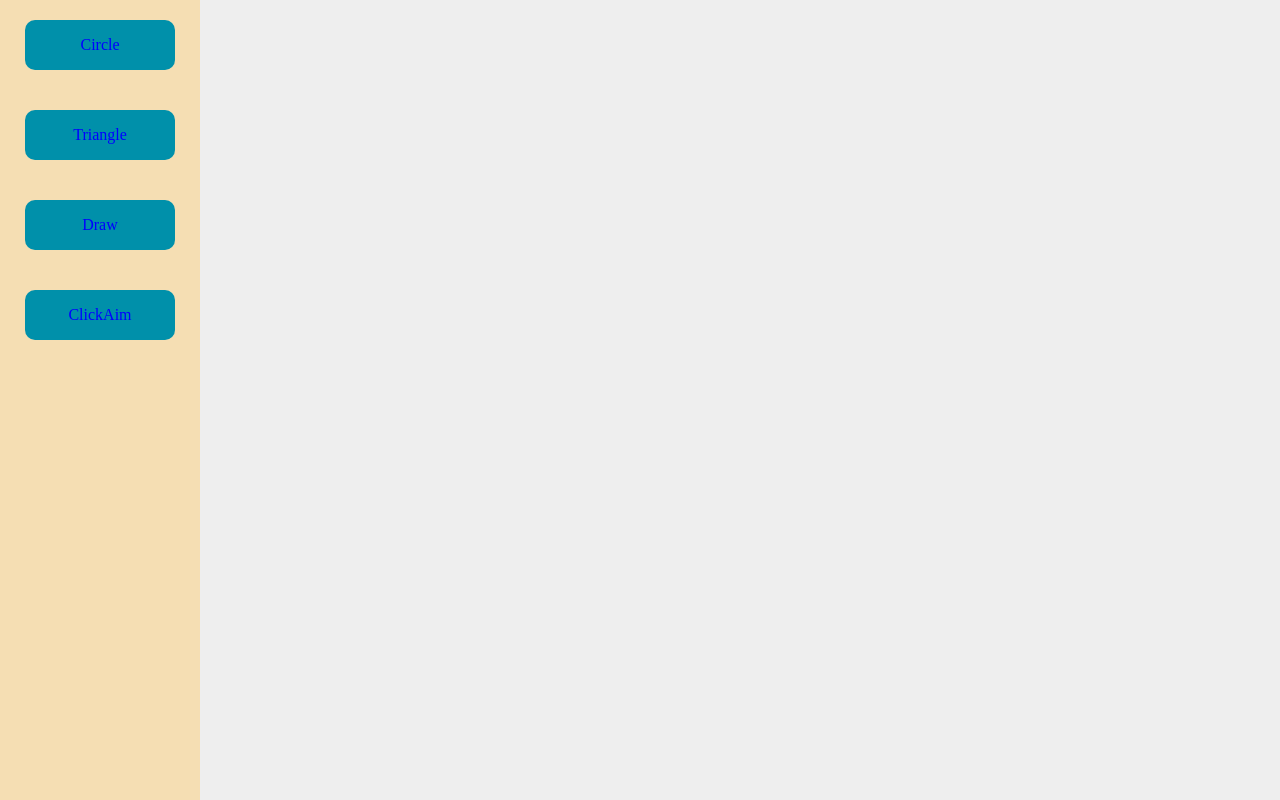
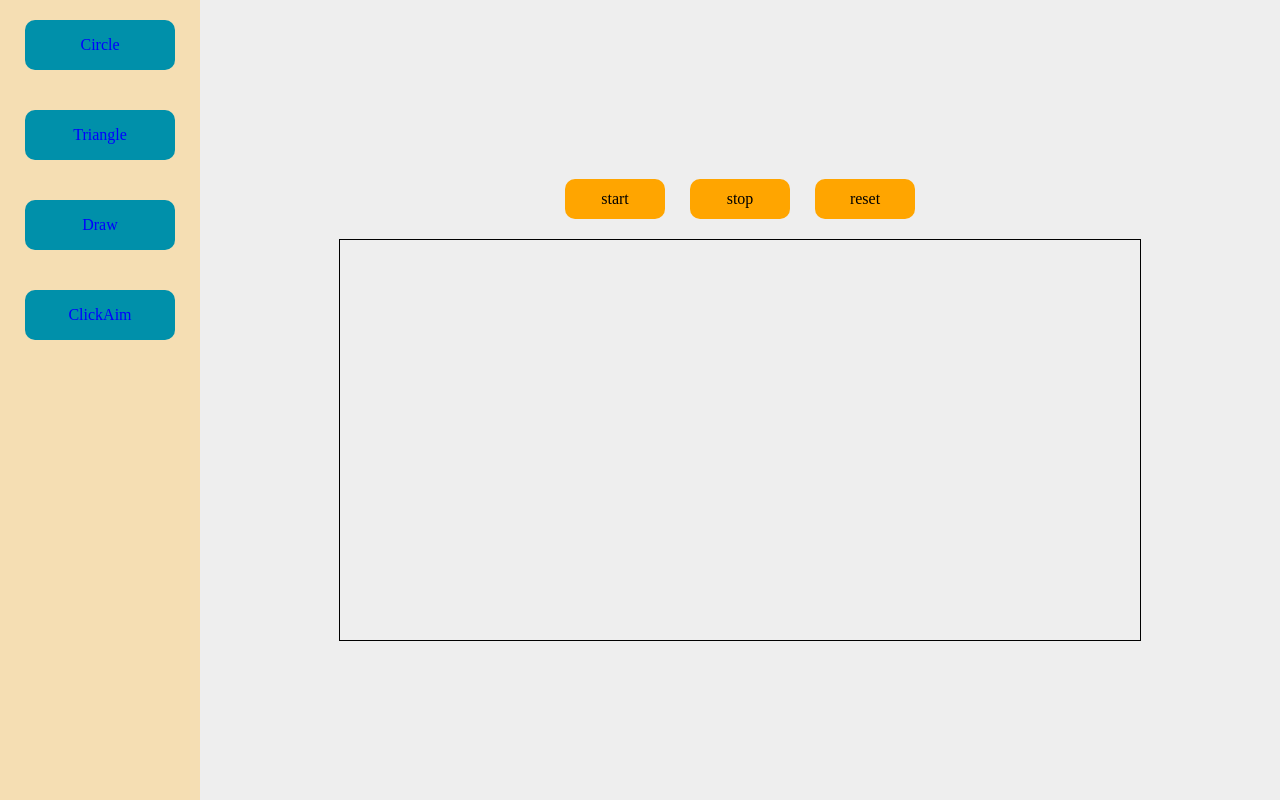
Before and after one commit to JHL71/playground, a React (Create React App) app in the folder playground/: page /canvas in a window 1280 px wide. Both pictures are taken after a click on the element "ClickAim". Built offline with nearby package versions, Linux system fonts and the light colour scheme.

Commit message:
create canvas click-aim

```diff
--- a/playground/src/page/canvas.js
+++ b/playground/src/page/canvas.js
@@ -68,7 +68,6 @@ const Select = styled.div`
   flex-direction: column;
   justify-content: right;
   align-items: center;
-
 `
 
 const List = styled.div`
--- a/playground/src/shape/click-aim.js
+++ b/playground/src/shape/click-aim.js
@@ -1,8 +1,134 @@
+import { useEffect, useRef } from "react";
+import styled from "styled-components";
+
 const ClickAim = () => {
+  const cvRef = useRef(null);
+  let start = false;
+  let tgtList = [];
+  let id = 0;
+  let size = 1;
+
+  const createTgt = () => {
+    if (cvRef.current) {
+      const ctx = cvRef.current.getContext('2d');
+      const [x, y, idx] = [Math.round(Math.random() * 700) + 50, Math.round(Math.random() * 300) + 50, size];
+      if (size % 10 === 1)
+        tgtList.push([x, y, idx]);
+      tgtList.forEach((pos, idx) => {
+        let len = (size - pos[2]);
+        if (len > 50) {
+          len = 100 - size + pos[2];
+        }
+        if (len < 0) {
+          len = 0;
+          tgtList.shift();
+        }
+        if (idx === 0) ctx.reset();
+        ctx.beginPath();
+        ctx.arc(pos[0], pos[1], len, 0, Math.PI * 2, true);
+        ctx.fillStyle = '#9f409f';
+        ctx.fill();
+        ctx.closePath();
+      });
+      size++;
+      id = setTimeout(() => {
+        window.requestAnimationFrame(() => createTgt());
+      }, 50);
+    }
+  }
+
+  const clearBrd = () => {
+    start = false;
+    size = 1;
+    if (cvRef.current) {
+      const ctx = cvRef.current.getContext('2d');
+      ctx.reset();
+      clearTimeout(id);
+      tgtList = [];
+    }
+  }
+
+  const clickTgt = (e) => {
+    let check = true;
+    if (start) {
+      const [x, y] = [e.nativeEvent.offsetX, e.nativeEvent.offsetY];
+      console.log(x,y);
+      let cp = tgtList[tgtList.length - 1][2];
+      tgtList = tgtList.filter(([tx, ty, idx]) => {
+        if (check) {
+          let len = cp - idx;
+          if (len > 50) len = 100 - cp + idx;
+          let isIn = (Math.sqrt(Math.pow(tx - x, 2) + Math.pow(ty - y, 2)) < len);
+          if (isIn) check = false;
+          return !(isIn);
+        } else {
+          return true;
+        }
+      })
+    }
+  }
+
+  useEffect(() => {
+  }, []);
+
   return (
     <>
+    <Back>
+      <ButtonWrap>
+        <Button onClick={() => {
+          start = true;
+          createTgt();
+          }}>start</Button>
+        <Button onClick={() => {
+          start = false;
+          clearTimeout(id);
+          }}>stop</Button>
+        <Button onClick={() => clearBrd()}>reset</Button>
+      </ButtonWrap>
+      <Canvas ref={cvRef} width={800} height={400} onClick={(e) => clickTgt(e)}>
+
+      </Canvas>
+    </Back>
     </>
   )
 }
 
+const Back = styled.div`
+  width: 100%;
+  height: 100vh;
+  display: flex;
+  flex-direction: column;
+  justify-content: center;
+  align-items: center;
+`
+
+const ButtonWrap = styled.div`
+  width: 400px;
+  height: 80px;
+  display: flex;
+  justify-content: space-evenly;
+  align-items: center;
+`
+
+const Button = styled.div`
+  width: 100px;
+  height: 40px;
+  background-color: orange;
+  border-radius: 10px;
+  display: flex;
+  justify-content: center;
+  align-items: center;
+
+  :hover {
+    cursor: pointer;
+    color: white;
+  }
+`
+
+const Canvas = styled.canvas`
+  background-color: #eeeeee;
+  border: solid black 1px;
+  cursor: crosshair;
+`
+
 export default ClickAim;
```
